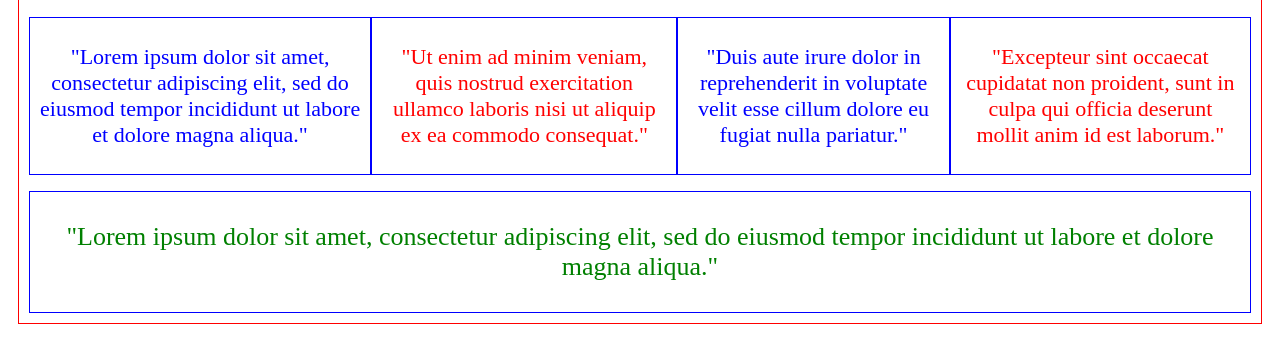
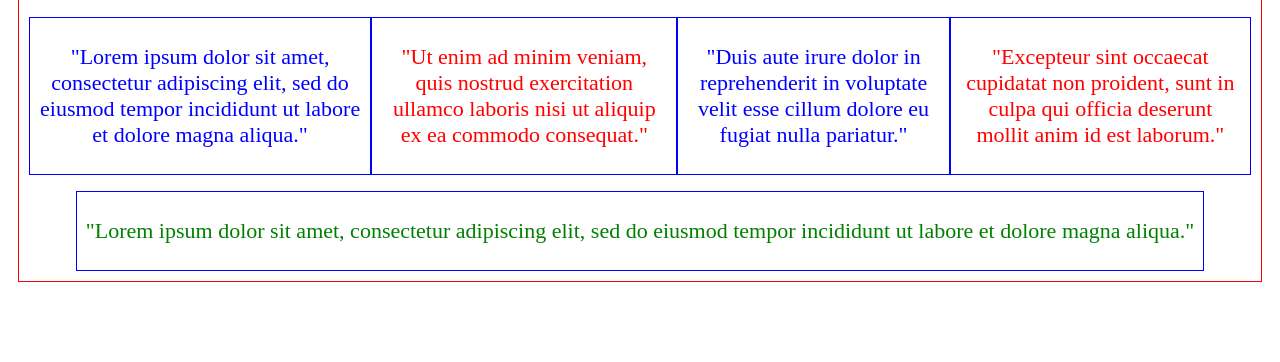
Before and after one commit to Warlup/SASS-Exercises, a plain HTML site: page sass_exercise_2-mixin/index.html in a window 1280 px wide. Shown: the part 98-460 px from the top of the page. Drawn offline with Linux system fonts and the light colour scheme.

Commit message:
Sass Exercise

```diff
--- a/sass_exercise_2-mixin/style.scss
+++ b/sass_exercise_2-mixin/style.scss
@@ -25,7 +25,7 @@ $fs: 20px;
         display: flex;
         text-align: center;
         article{
-            @include article-card($third-color, $primary-color, unset);
+            @include article-card(unset, $primary-color, unset);
             p{
                 font-size: 22px;
                 margin-right: 5px;
@@ -41,11 +41,9 @@ $fs: 20px;
         }
         &:last-child{
             article{
-                border: 1px solid $primary-color;
-                width: 100%;
+                @include article-card(unset, $primary-color, 26px);
                 p{
                     color: $third-color;
-                    font-size: 26px;
                 }
             }
         }
```
Also changed, not shown: sass_exercise_2-mixin/style.css, 1 other file.
